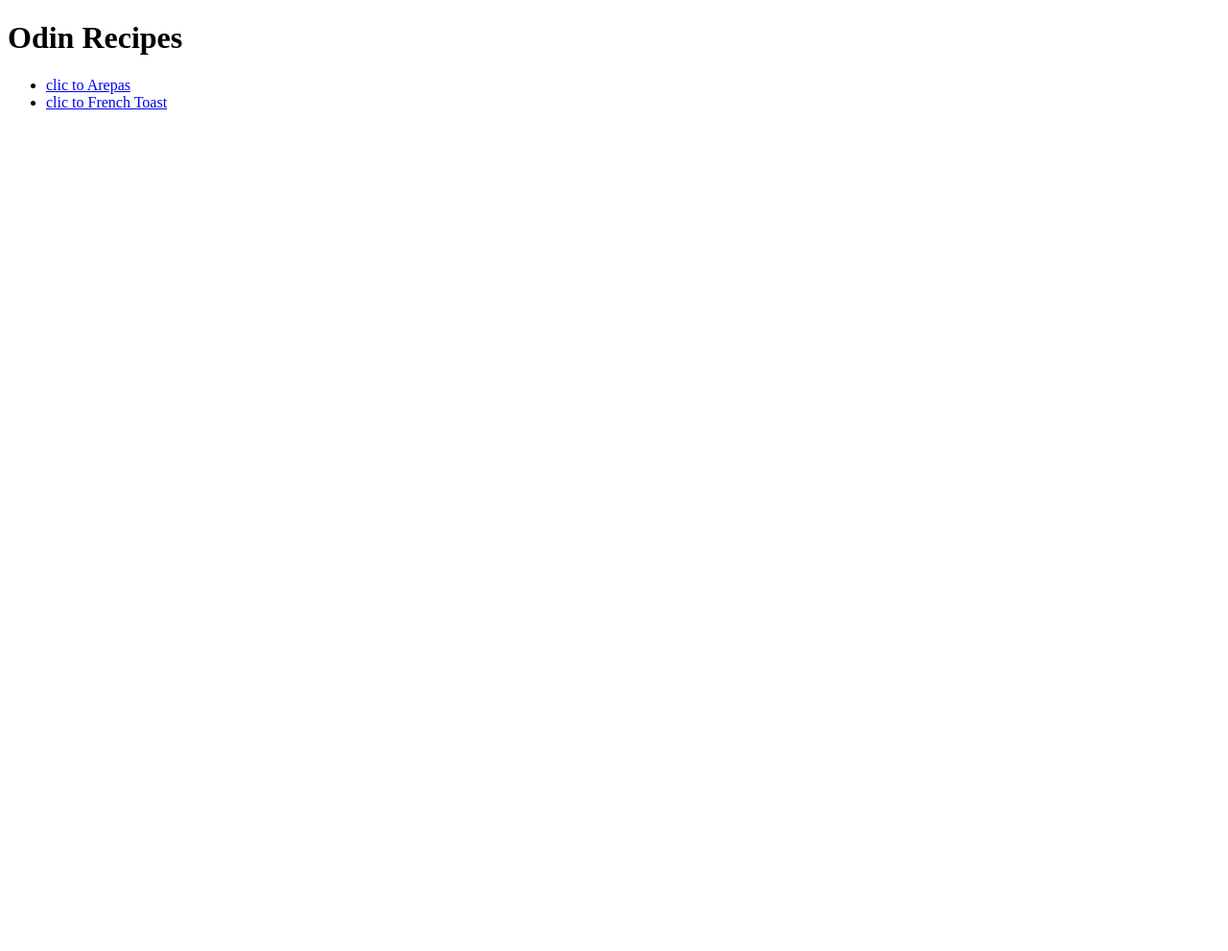
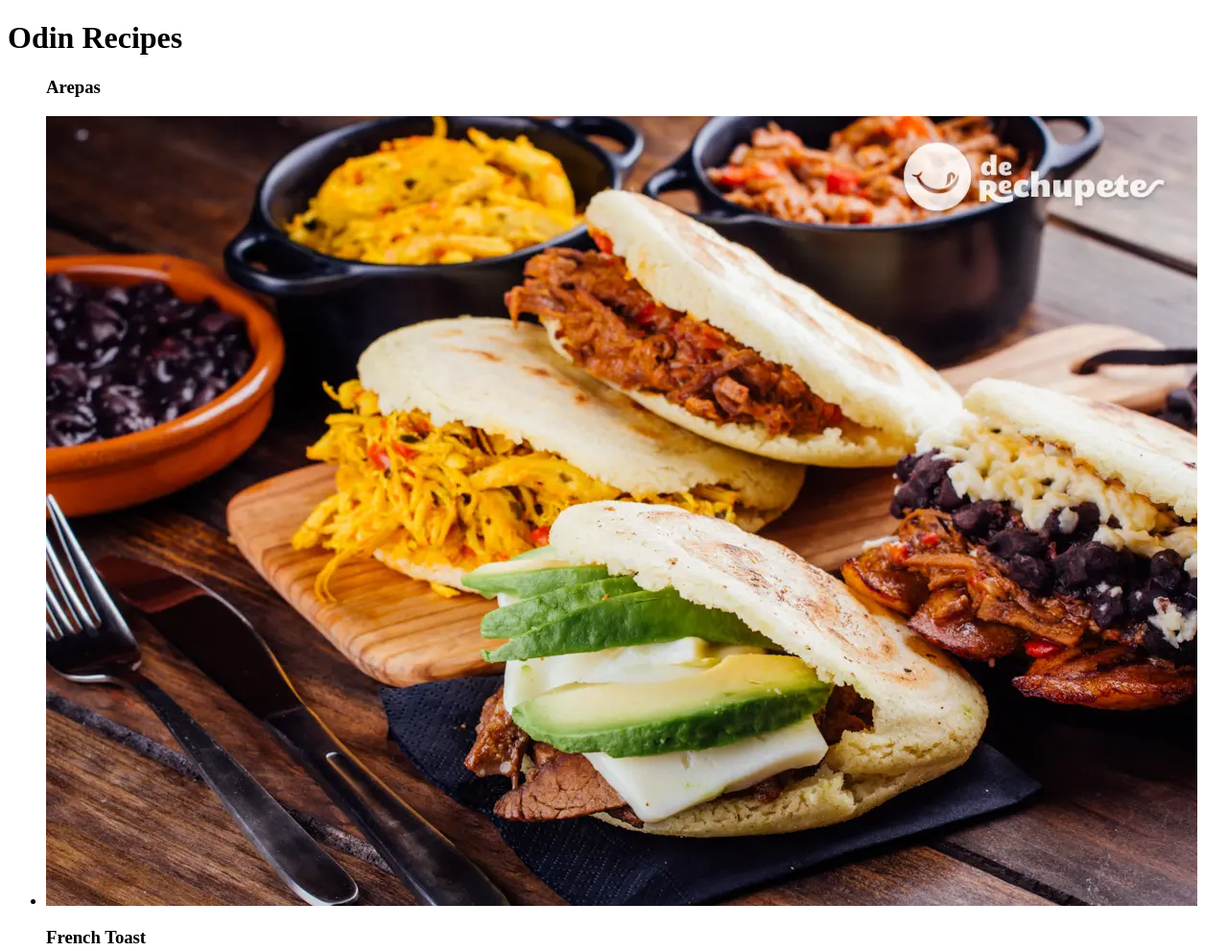
Before and after one commit to danderi/odin-recipes, a plain HTML site: page index.html in a window 1280 px wide. Shown: the top 991 px of the page at 96% size. Before the commit the page ends 800 px from the top, so only its background shows below. Drawn offline with Linux system fonts and the light colour scheme.

Commit message:
Add anchor tags images and breakfast-burrito.html

```diff
--- a/index.html
+++ b/index.html
@@ -9,8 +9,9 @@
 <body>
     <h1>Odin Recipes</h1>
     <ul>
-        <li><a href="./recipes/arepa.html">clic to Arepas</a></li>
-        <li><a href="./recipes/french-toast.html">clic to French Toast</a></li>
+        <h3>Arepas</h3><li><a href="./recipes/arepa.html"><img src="./images/arepas-index.jpg"></a></li>
+        <h3>French Toast</h3><li><a href="./recipes/french-toast.html"><img src="./images/french-toast-index.jpg"></a></li>
+        <h3>Breakfast Burrito></h3><li><a href="./recipes/breakfast-burritos.html"><img src="./images/breakfast-burrito-index.jpg"></a></li>
     </ul>
 
 </body>
```
